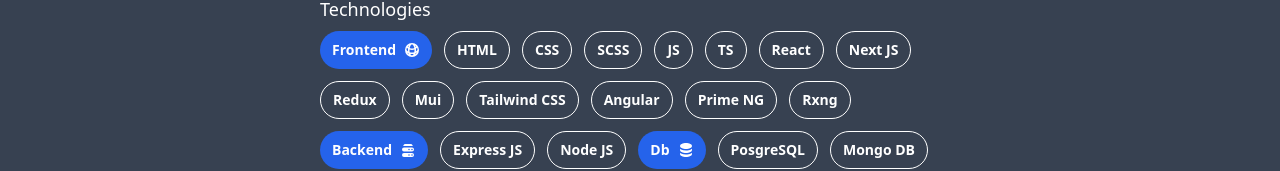
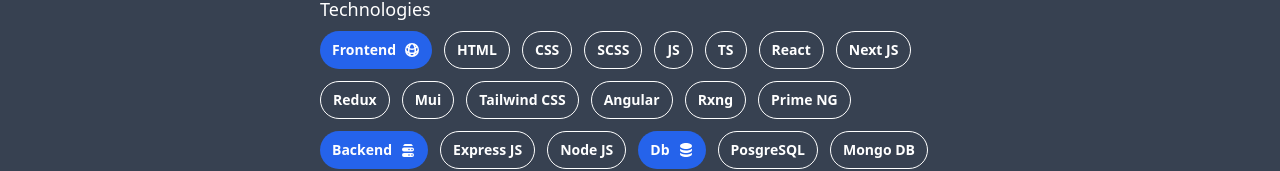
Before and after one commit to andrelizarandev/briefcase-2024-frontend, a Next.js app: page / in a window 1280 px wide. Shown: the part 455-626 px from the top of the page. Built offline with nearby package versions, Linux system fonts and the light colour scheme.

Commit message:
Update page.tsx

```diff
--- a/src/app/page.tsx
+++ b/src/app/page.tsx
@@ -323,8 +323,8 @@
   { name:'Mui' },
   { name:'Tailwind CSS' },
   { name:'Angular' },
+  { name:'Rxng' },
   { name:'Prime NG' },
-  { name:'Rxng' },
 
   { name:'Backend', icon:<ServerStackIcon className='h-4 w-4'/> },
   { name:'Express JS' },
```
